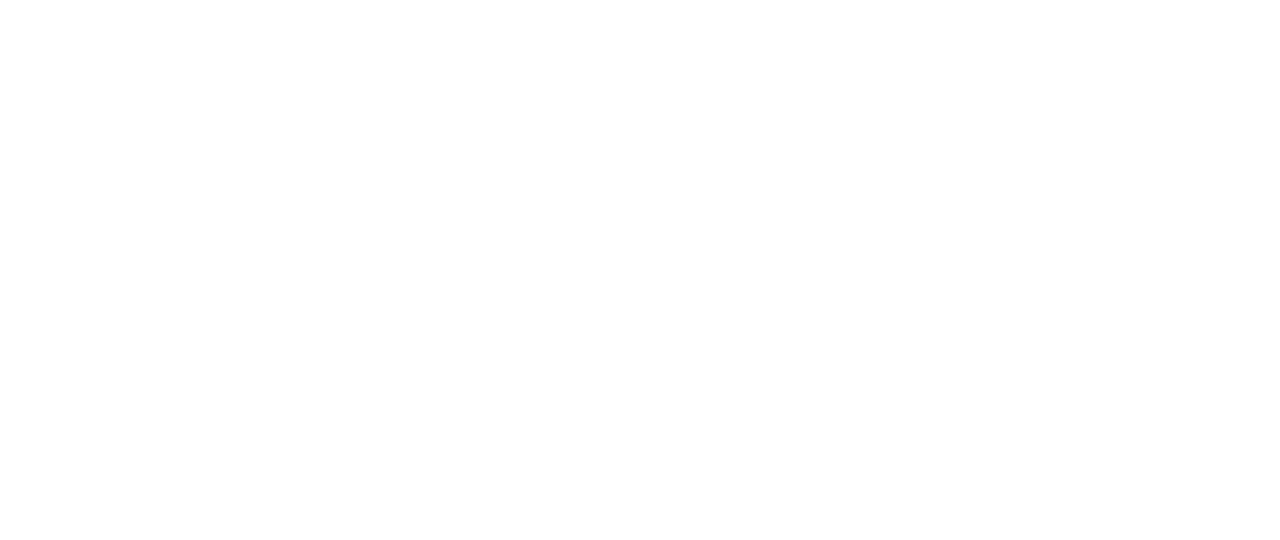
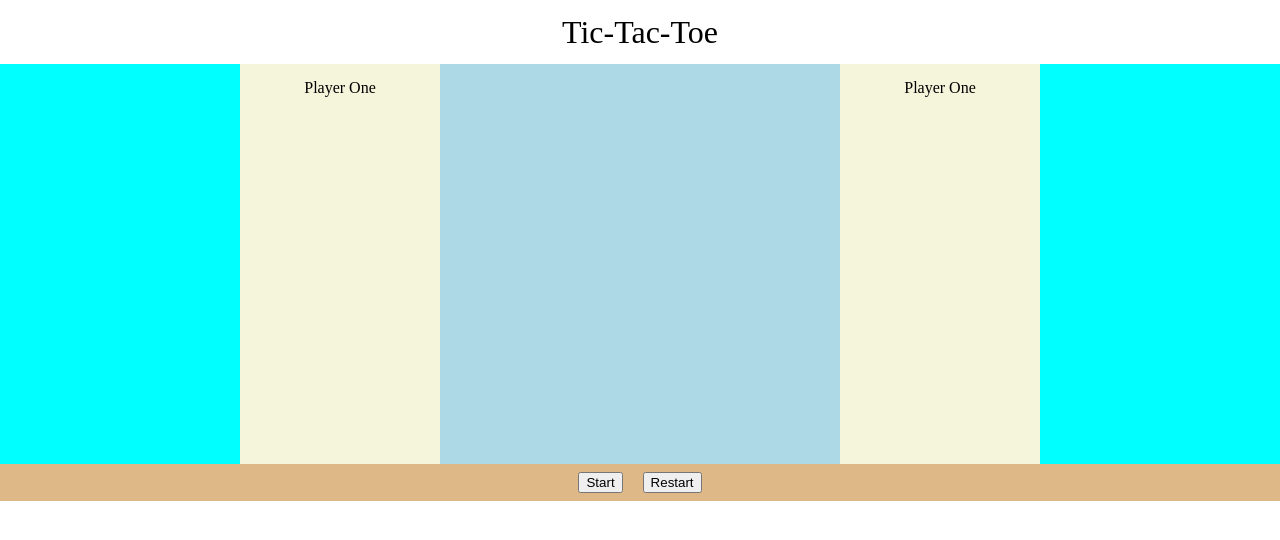
Before and after one commit to vanquiche/TicTacToeGame, a plain HTML site: page index.html in a window 1280 px wide. Drawn offline with Linux system fonts and the light colour scheme.

Commit message:
add skeleton html and css

```diff
--- a/index.html
+++ b/index.html
@@ -8,12 +8,25 @@
   <title>Tic-Tac-Toe Game</title>
   <meta name="description" content="">
   <meta name="viewport" content="width=device-width, initial-scale=1">
+  <link rel="stylesheet" href="reset.css">
   <link rel="stylesheet" href="style.css">
 </head>
 
 <body>
-
-
+  <h1 id='title' class='headingTxt'>Tic-Tac-Toe</h1>
+  <!-- main wrapper -->
+  <div id='mainContainer' class='mainWrapper'>
+    <!-- player one container -->
+    <div id='playerOneContainer' class='playerContainer'>Player One</div>
+    <!-- game board -->
+    <div id='gameBoard' class='boardContainer'></div>
+    <!-- player two container -->
+    <div id='playerOneContainer' class='playerContainer'>Player One</div>
+  </div>
+  <div id='buttonContainer'class=''>
+  <button id='startGameBtn' class='btn'>Start</button>
+  <button id='restartGameBtn' class='btn'>Restart</button>
+  </div>
   <script src="script.js"></script>
 </body>
 
--- /dev/null
+++ b/reset.css
@@ -0,0 +1,49 @@
+/* http://meyerweb.com/eric/tools/css/reset/
+   v2.0 | 20110126
+   License: none (public domain)
+*/
+/*basic reset file*/
+/**/
+html, body, div, span, applet, object, iframe,
+h1, h2, h3, h4, h5, h6, p, blockquote, pre,
+a, abbr, acronym, address, big, cite, code,
+del, dfn, em, img, ins, kbd, q, s, samp,
+small, strike, strong, sub, sup, tt, var,
+b, u, i, center,
+dl, dt, dd, ol, ul, li,
+fieldset, form, label, legend,
+table, caption, tbody, tfoot, thead, tr, th, td,
+article, aside, canvas, details, embed,
+figure, figcaption, footer, header, hgroup,
+menu, nav, output, ruby, section, summary,
+time, mark, audio, video {
+	margin: 0;
+	padding: 0;
+	border: 0;
+	font-size: 100%;
+	font: inherit;
+	vertical-align: baseline;
+}
+/* HTML5 display-role reset for older browsers */
+article, aside, details, figcaption, figure,
+footer, header, hgroup, menu, nav, section {
+	display: block;
+}
+body {
+	line-height: 1;
+}
+ol, ul {
+	list-style: none;
+}
+blockquote, q {
+	quotes: none;
+}
+blockquote:before, blockquote:after,
+q:before, q:after {
+	content: '';
+	content: none;
+}
+table {
+	border-collapse: collapse;
+	border-spacing: 0;
+}
--- a/style.css
+++ b/style.css
@@ -0,0 +1,45 @@
+* {
+  box-sizing: border-box;
+}
+#title {
+  margin: 1rem 0 1rem 0;
+}
+.headingTxt {
+  text-align: center;
+  font-size: 2rem;
+}
+.mainWrapper {
+  display: grid;
+  grid-template-columns: repeat(3, auto);
+  justify-content: center;
+  background-color: aqua;
+}
+.boardContainer {
+  height: 400px;
+  width: 400px;
+  background-color: lightblue;
+  display: grid;
+  grid-template-columns: repeat(3, auto);
+  gap: 10px;
+}
+.squares {
+  height: 100px;
+  width: 100px;
+  background-color: chocolate;
+}
+.playerContainer {
+  display: flex;
+  justify-content: center;
+  background-color: beige;
+  width: 200px;
+  padding: 1rem;
+}
+#buttonContainer {
+  background-color: burlywood;
+  padding: 0.5rem;
+  display: flex;
+  justify-content: center;
+}
+.btn {
+  margin: 0 10px 0 10px;
+}
```
